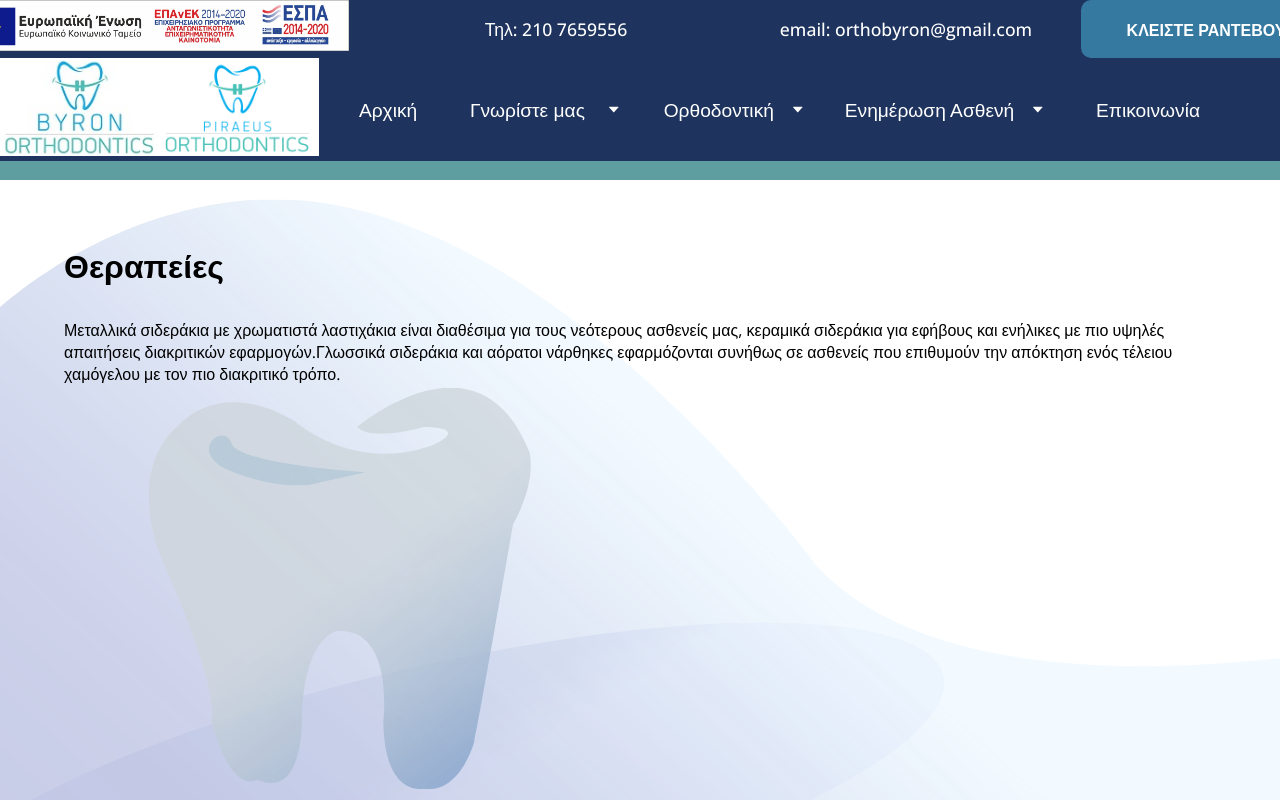
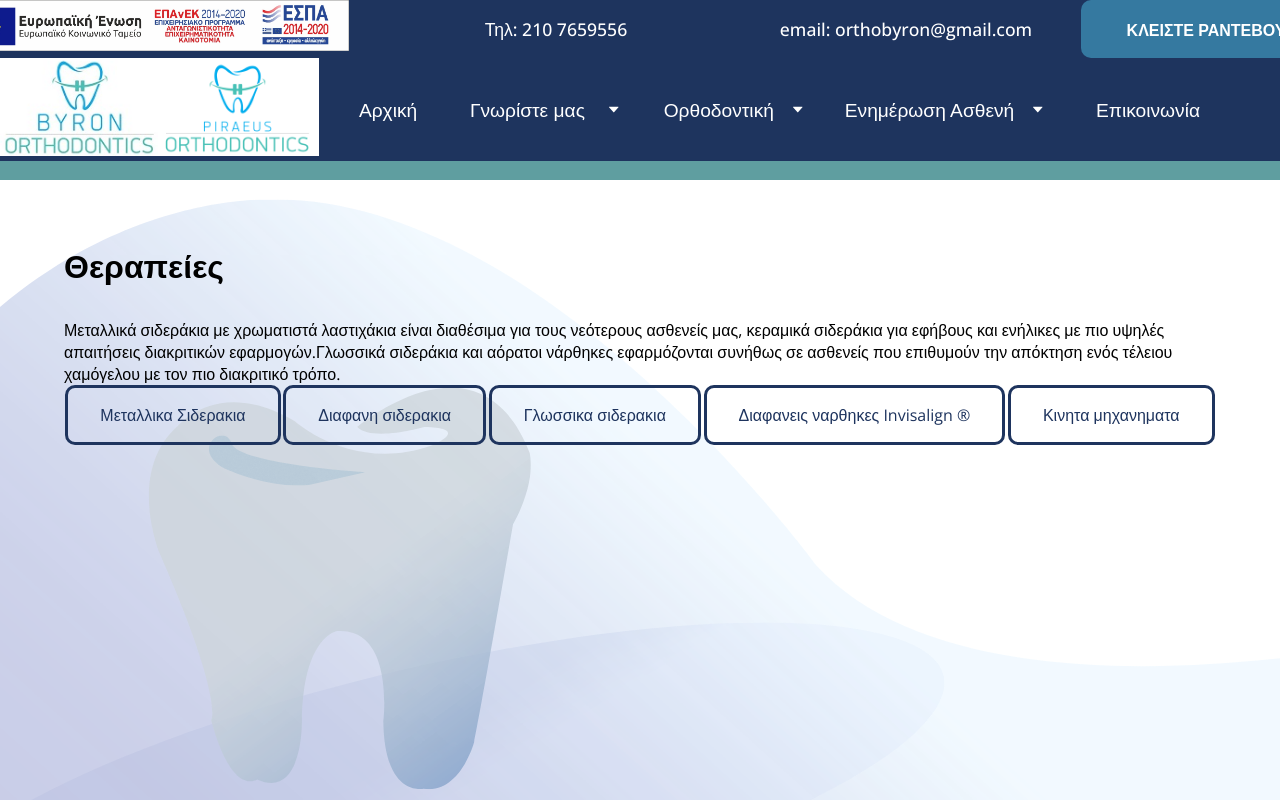
Before and after one commit to 3vilBonobo/orthobyron.gr, a React (Create React App) app: page /treatments in a window 1280 px wide. Shown: the top 800 px of the page. Built offline with nearby package versions, Linux system fonts and the light colour scheme.

Commit message:
fix nested routes

```diff
--- a/src/components/Styles/Treatments.style.js
+++ b/src/components/Styles/Treatments.style.js
@@ -1,4 +1,5 @@
 import styled from 'styled-components';
+import { Link } from 'react-router-dom';
 
 export const StyledTreatmentsMainSection = styled.div`
   background-color: ${(props) => props.theme.white};
@@ -41,6 +42,14 @@ export const StyledTreatmentsMainContainer = styled.div`
   }
 `;
 
+export const StyledTreatmentsMainLink = styled(Link)`
+  text-decoration: none;
+  padding: 1rem 2rem;
+  color: ${(props) => props.theme.darkBlue};
+  border: 3px solid ${(props) => props.theme.darkBlue};
+  border-radius: 10px;
+`;
+
 export const StyledTreatmentSection = styled.div`
   display: flex;
   flex-direction: row;
--- a/src/components/routes/Treatments.js
+++ b/src/components/routes/Treatments.js
@@ -1,11 +1,12 @@
 import { Outlet } from 'react-router-dom';
-import { treatmentsGeneral } from '../../data/data';
+import { treatmentsGeneral, treatments } from '../../data/data';
 
 import {
   StyledTreatmentsMainSection,
   StyledTreatmentsMainTitle,
   StyledTreatmentsMainInfo,
   StyledTreatmentsMainContainer,
+  StyledTreatmentsMainLink,
 } from '../styles/Treatments.style';
 
 const Treatments = () => {
@@ -17,7 +18,15 @@ const Treatments = () => {
       <StyledTreatmentsMainInfo>
         {treatmentsGeneral.description}
       </StyledTreatmentsMainInfo>
-      <StyledTreatmentsMainContainer></StyledTreatmentsMainContainer>
+      <StyledTreatmentsMainContainer>
+        {treatments.map((item, index) => {
+          return (
+            <StyledTreatmentsMainLink to={item.url2} key={index}>
+              {item.name}
+            </StyledTreatmentsMainLink>
+          );
+        })}
+      </StyledTreatmentsMainContainer>
       <Outlet />
     </StyledTreatmentsMainSection>
   );
--- a/src/data/data.js
+++ b/src/data/data.js
@@ -248,6 +248,7 @@ export const treatments = [
     name: 'Μεταλλικα Σιδερακια',
     image: 'images/metallika-siderakia.jpg',
     url: 'treatments/metalBraces',
+    url2: 'metalBraces',
     description:
       '<h1>Είναι ο πιο κοινός τύπος συσκευών που χρησιμοποιούνται για ορθοδοντική θεραπεία.<h1> <br/> <h5>Είναι ιδιαίτερα δημοφιλή στους νεότερους ασθενείς, καθώς χρωματιστά λαστιχάκια σε διάφορα χρώματα μπορούν να τοποθετηθούν γύρω από αυτά κάνοντας το χαμόγελο των παιδιών μοναδικό. <br/> Σήμερα είναι μικρότερα σε μέγεθος και εύκολα ανεκτά από τους ασθενείς. Τα μεταλλικά σιδεράκια είναι η πιο δημοφιλής και οικονομική ορθοδοντική θεραπεία.</h5>',
   },
@@ -256,6 +257,7 @@ export const treatments = [
     name: 'Διαφανη σιδερακια',
     image: 'images/diafana-siderakia.jpg',
     url: 'treatments/invisibleBraces',
+    url2: 'invisibleBraces',
     description:
       'Είναι πολύ διακριτικά και επομένως κατάλληλα για εφήβους και ενήλικες, με αυξημένες αισθητικές απαιτήσεις κατά τη διάρκεια της θεραπείας.<br/>Τα διάφανα σιδεράκια λειτουργούν παρόμοια με τα μεταλλικά. Τα σιδεράκια που χρησιμοποιούμε είναι κατασκευασμένα από ζαφείρι που τα καθιστά απόλυτα διάφανα δίνοντας ένα εξαιρετικά αισθητικό αποτέλεσμα.<br/>Χρησιμοποιούνται επίσης σύρματα στο χρώμα των δοντιών, καθιστώντας τα ακόμη λιγότερο εμφανή.',
   },
@@ -264,6 +266,7 @@ export const treatments = [
     name: 'Γλωσσικα σιδερακια',
     image: 'images/glwssika-siderakia.jpg',
     url: 'treatments/tongueBraces',
+    url2: 'tongueBraces',
     description:
       'Τα γλωσσικά σιδεράκια είναι μία από τις πολλές επιλογές για διακριτικό καλλυντικό ίσιωμα δοντιών. Είναι σχεδόν αόρατα όταν χαμογελάτε, τρώτε ή μιλάτε, οπότε κανείς δεν ξέρει ότι τα φοράτε. Επομένως, αν και είναι κατάλληλα για όλες τις ηλικίες, αυτό τα καθιστά ιδανικά για ενήλικες που θέλουν να ισιώσουν τα δόντια τους ή να απαλλαγούν από τα κενά σε αυτά',
   },
@@ -272,6 +275,7 @@ export const treatments = [
     name: 'Διαφανεις ναρθηκες Invisalign ®',
     image: 'images/narthikes-invisalign.jpg',
     url: 'treatments/invisalign',
+    url2: 'invisalign',
     description:
       'Το Invisalign® είναι μια δημοφιλής και σύγχρονη σύγχρονη ορθοδοντική τεχνική για ασθενείς με υψηλές αισθητικές απαιτήσεις.Κατά τη διάρκεια της θεραπείας χρησιμοποιούνται μια σειρά εξατομικευμένων διαφανών ναρθήκων οι οποίοι σταδιακά ισιώνουν τα δόντια. Οι νάρθηκες αφαιρούνται μόνο για το φαγητό και το βούρτσισμα των δοντιών.Αντικαθίστανται κάθε εβδομάδα υπό την καθοδήγηση του ορθοδοντικού.Αφαιρούνται εύκολα από τον ίδιο τον ασθενή και αποτελούν μια πραγματικά αισθητική λύση για ορθοδοντικές θεραπείες ενηλίκων.',
   },
@@ -280,6 +284,7 @@ export const treatments = [
     name: 'Κινητα μηχανηματα',
     image: 'images/kinita-mhxanhmata.jpg',
     url: 'treatments/movingBraces',
+    url2: 'movingBraces',
     description:
       'Κατασκευάζονται εξατομικευμένα για κάθε ασθενή και εφαρμόζονται κυρίως σε παιδιά μικρής ηλικίας για συγκεκριμένα ορθοδοντικά προβλήματα ή μικρής έκτασης ορθοδοντικές ανωμαλίες.',
   },
```
